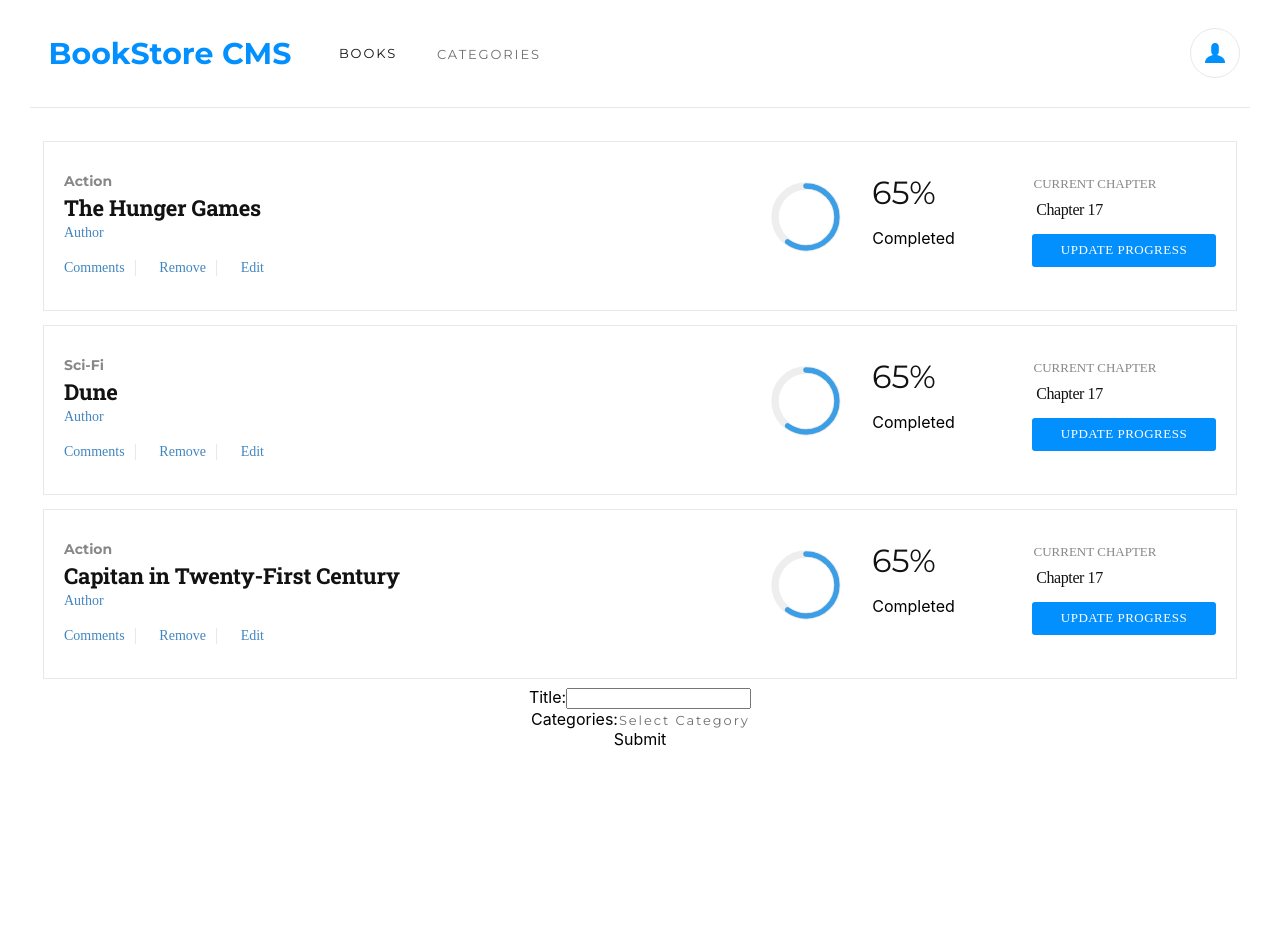
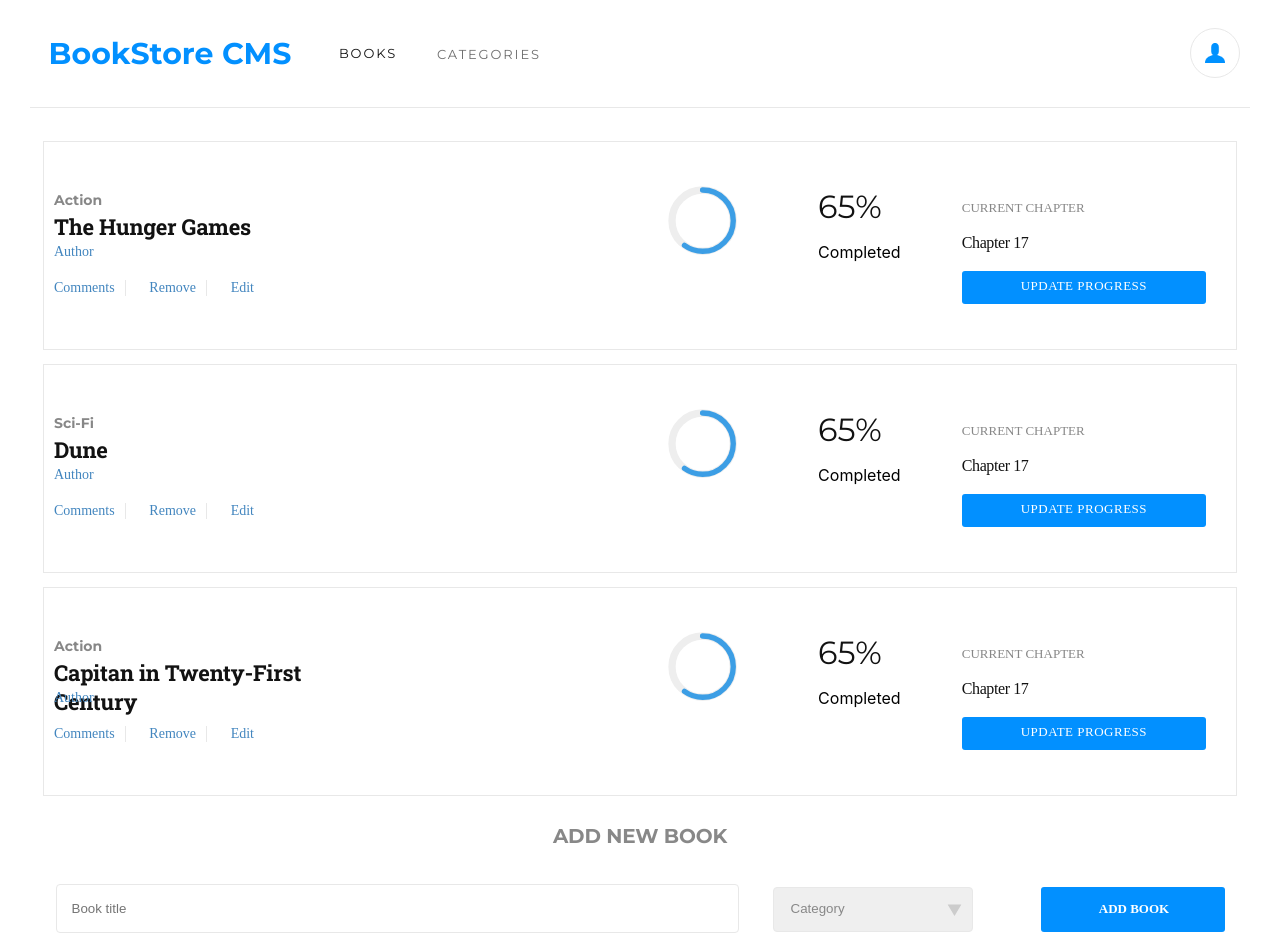
Before and after one commit to jessicafarias/bookstore-cms, a React (Create React App) app: page / in a window 1280 px wide. Shown: the top 952 px of the page. Before the commit the page ends 800 px from the top, so only its background shows below. Built offline with nearby package versions, Linux system fonts and the light colour scheme.

Commit message:
style: Styling BooksForm

```diff
--- a/src/components/Book.js
+++ b/src/components/Book.js
@@ -42,7 +42,7 @@ const Book = props => {
                 <p>Completed</p>
               </div>
             </div>
-            <div>
+            <div className="chapter">
               <p className="Current-Chapter">CURRENT CHAPTER</p>
               <p className="Current-Lesson">Chapter 17</p>
               <button type="button" className="Rectangle-2">
--- a/src/components/CategoryFilter.js
+++ b/src/components/CategoryFilter.js
@@ -21,7 +21,7 @@ const CategoryFilter = props => {
         <h2 className="Bookstore-CMS">BookStore CMS</h2>
         <p className="BOOKS">BOOKS</p>
         <label htmlFor="select">
-          <select name="category" id="select" onChange={handleClick}>
+          <select className="select" name="category" id="select" onChange={handleClick}>
             <option disable="true" hidden>CATEGORIES</option>
             {categories.map(
               category => <option value={category} key={category}>{category}</option>,
--- a/src/containers/BooksForm.js
+++ b/src/containers/BooksForm.js
@@ -2,6 +2,7 @@ import React, { useState } from 'react';
 import { connect } from 'react-redux';
 import PropTypes from 'prop-types';
 import { createBookAction } from '../actions';
+import '../styles/BooksForm.css';
 
 const BooksForm = props => {
   const categories = ['Action', 'Biography', 'History', 'Horror', 'Kids', 'Learning', 'Sci-Fi'];
@@ -44,21 +45,17 @@ const BooksForm = props => {
 
   return (
     <form>
+      <p className="new-book">ADD NEW BOOK</p>
       <label htmlFor="title">
-        Title:
-        <input type="text" id="title" name="title" onChange={handleClick} value={state.title} />
+        <input placeholder="Book title" type="text" id="title" name="title" onChange={handleClick} value={state.title} />
       </label>
-      <br />
-
       <label htmlFor="select">
-        Categories:
-        <select name="category" id="select" onChange={handleClick} value={state.category}>
-          <option disable="true" hidden>Select Category</option>
+        <select className="create-category" name="category" id="select" onChange={handleClick} value={state.category}>
+          <option disable="true" hidden>Category</option>
           {categories.map(category => <option value={category} key={category}>{category}</option>)}
         </select>
       </label>
-      <br />
-      <button type="submit" onClick={handleSubmit}> Submit</button>
+      <button className="button-blue" type="submit" onClick={handleSubmit}> ADD BOOK </button>
     </form>
   );
 };
--- a/src/styles/Book.css
+++ b/src/styles/Book.css
@@ -17,7 +17,7 @@ button {
   align-items: center;
   border: solid 1px #e8e8e8;
   margin: 5px 40px;
-  padding: 30px 20px;
+  padding: 25px 10px;
 }
 
 .align-start{
@@ -85,7 +85,8 @@ button {
 
 .percent-comp {
   display: flex;
-  padding-bottom: 15px;
+  padding: 0px 30px;
+  width: 25%;
 }
 
 .single-chart {
@@ -95,8 +96,9 @@ button {
 
 .circular-chart {
   display: block;
-  margin: 10px auto;
-  min-width: 70px;
+  min-width: 60px;
+  height: 58%;
+  align-items: flex-end;
   max-height: 250px;
 }
 
@@ -124,43 +126,43 @@ button {
 }
 
 .Current-Chapter {
-  width: 126px;
   height: 18px;
-  margin: 1px 58px 0 59px;
   opacity: 0.5;
   font-family: RobotoSlab;
   font-size: 13px;
   font-weight: 300;
   font-stretch: normal;
   font-style: normal;
-  line-height: normal;
   letter-spacing: normal;
   color: #121212;
 }
 
 .Current-Lesson {
-  width: 75px;
   height: 21px;
-  margin: 7px 109px 4px 59px;
   font-family: RobotoSlab;
   font-size: 16px;
   font-weight: 300;
   font-stretch: normal;
   font-style: normal;
-  line-height: normal;
   letter-spacing: -0.4px;
   color: #121212;
 }
 
 .Rectangle-2 {
-  width: 184px;
+  width: 100%;
   height: 33px;
-  margin: 12px 0 9px 59px;
   border-radius: 3px;
   background-color: #0290ff;
   display: flex;
   align-items: center;
   justify-content: center;
+}
+
+.chapter {
+  width: 25%;
+  text-align: start;
+  padding: 20px;
+
 }
 
 .Update-progress {
--- /dev/null
+++ b/src/styles/BooksForm.css
@@ -0,0 +1,53 @@
+@import url('https://fonts.googleapis.com/css2?family=Montserrat:wght@400;700&display=swap');
+@import url('https://fonts.googleapis.com/css2?family=Roboto+Slab:wght@400;500;700&display=swap');
+
+.new-book {
+  font-family: Montserrat;
+  font-size: 20px;
+  font-weight: bold;
+  font-stretch: normal;
+  font-style: normal;
+  line-height: normal;
+  letter-spacing: -0.18px;
+  color: #888888;
+}
+
+input {
+  width: 664px;
+  height: 45px;
+  border-radius: 4px;
+  border: solid 1px #e8e8e8;
+  background-color: #ffffff;
+  padding-left: 15px;
+}
+
+form {
+  padding-bottom: 30vh;
+}
+
+.create-category{
+  width: 200px;
+  height: 45px;
+  margin: 19px 34px 0;
+  padding: 6px 15px 9px 16px;
+  border-radius: 4px;
+  border: solid 1px #e8e8e8;
+  background-image: url('../assets/arrow.svg');
+  background-position:95% center;
+  background-repeat: no-repeat;
+  background-size: 15px;
+  color: #888888;
+}
+
+.button-blue {
+  width: 184px;
+  height: 45px;
+  margin: 19px 0 0 34px;
+  padding: 12.8px 19px 14.2px 22px;
+  border-radius: 3px;
+  background-color: #0290ff;
+  color: white;
+  font-size: 13px;
+  font-weight: bold;
+  font-family: RobotoSlab;
+}
--- a/src/styles/CategoryFilter.css
+++ b/src/styles/CategoryFilter.css
@@ -43,7 +43,7 @@
   border-radius: 50%;
 }
 
-.BOOKS , select {
+.BOOKS , .select {
   height: 16px;
   font-family: Montserrat;
   font-size: 13px;
@@ -55,14 +55,15 @@
   color: #121212;
 }
 
-select{
-  color: #6e6e6e;
-  border:none;
-  background-color: white;
-}
 select {
   -webkit-appearance: none;
   -moz-appearance: none;
   text-indent: 1px;
   text-overflow: '';
 }
+
+.select{
+  color: #6e6e6e;
+  border:none;
+  background-color: white;
+}
```
Also changed, not shown: src/assets/arrow.svg (added).
